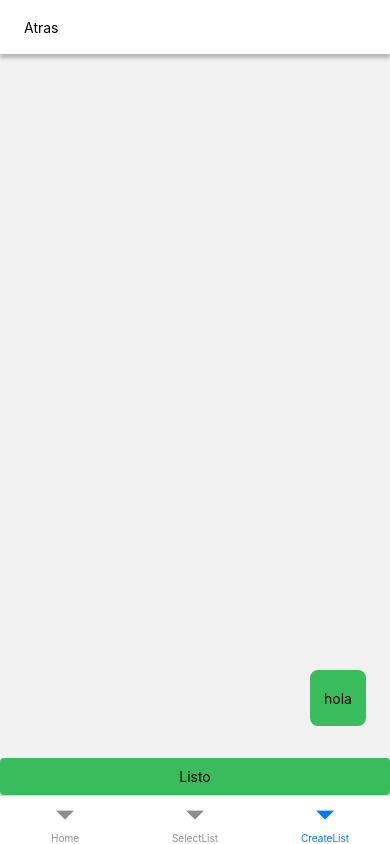
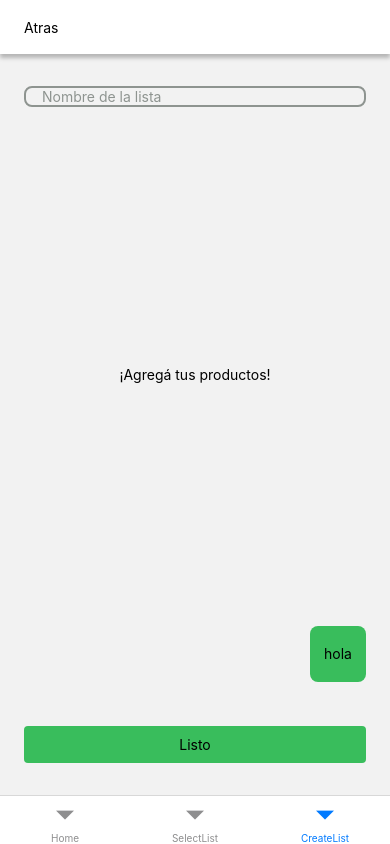
Before and after one commit to agusgarone/listApp, a React Native app: screen /CreateList in a window 390 px wide. Built offline with nearby package versions, Linux system fonts and the light colour scheme.

Commit message:
FEAT: Funcionamiento de la seleccion de productos y creacion de listas

```diff
--- a/package.json
+++ b/package.json
@@ -14,6 +14,7 @@
     "@react-navigation/bottom-tabs": "^6.6.0",
     "@react-navigation/native": "^6.1.17",
     "formik": "^2.4.6",
+    "moment": "^2.30.1",
     "react": "18.2.0",
     "react-native": "0.74.2",
     "react-native-gesture-handler": "^2.17.1",
--- a/src/components/BottomSheet/Content.tsx
+++ b/src/components/BottomSheet/Content.tsx
@@ -17,7 +17,9 @@ const Content = ({onDismiss}: IBottomSheet) => {
   const [showError, setShowError] = useState<boolean>(false);
   const [message, setMessage] = useState<string>('');
   const [values, setValues] = useState<IProduct[]>([]);
-  const [productsSelected, setProductsSelected] = useState<IProduct[]>([]);
+  const products: IProduct[] = GlobalStateService.getProductsSelected();
+  const [productsSelected, setProductsSelected] =
+    useState<IProduct[]>(products);
 
   const onPress = ({item}: {item: IProduct}) => {
     if (productsSelected.length) {
--- a/src/components/Button.tsx
+++ b/src/components/Button.tsx
@@ -20,25 +20,16 @@ const Button = ({
   //   const {scheme} = useTheme();
   const buttonStyles = [
     {backgroundColor: theme.colors.primary},
-    pressableDisabled && styles.disabledOpacity,
+    isDisabled && styles.disabledOpacity,
     styles.button,
   ];
-  // * mas adelante se hace las fuentes
-  //   const textStyles = [
-  //     isDisabled
-  //       ? theme.disabledButtonText[variant][scheme]
-  //       : theme.buttonText[variant][scheme],
-  //     styles.buttonText,
-  //   ];
+
   return (
     <View>
       <TouchableOpacity
         style={buttonStyles}
         onPress={onPress}
-        disabled={isDisabled}
-        activeOpacity={
-          pressableDisabled ? styles.disabledOpacity.opacity : 0.2
-        }>
+        disabled={isDisabled}>
         <Text>{children}</Text>
       </TouchableOpacity>
     </View>
@@ -63,6 +54,7 @@ const styles = StyleSheet.create({
   disabledOpacity: {
     opacity: 0.5,
   },
+  disabled: {},
 });
 
 export default Button;
--- /dev/null
+++ b/src/screens/CreateList/Components/Form.tsx
@@ -0,0 +1,71 @@
+import React from 'react';
+import {View, StyleSheet, Keyboard} from 'react-native';
+import {Formik} from 'formik';
+import {FORM_STATUS} from '../../../common/utils/formStatus';
+import {FormikInputValue} from '../../../components/FormikInput';
+import Button from '../../../components/Button';
+import moment from 'moment';
+import {IList} from '../../../models/list';
+import {CreateList} from '../../../services/List';
+import {GlobalStateService} from '../../../services/globalStates';
+import {IProduct} from '../../../models/product';
+
+const initialValues = {
+  name: '',
+};
+
+const CreateListForm = ({children}: {children: JSX.Element}) => {
+  const products: IProduct[] = GlobalStateService.getProductsSelected();
+
+  const handleFormikSubmit = async (
+    values: {name: string},
+    actions: {
+      setStatus: (arg0: string) => void;
+      setSubmitting: (arg0: boolean) => void;
+    },
+  ) => {
+    actions.setStatus(FORM_STATUS.idle);
+    const newList: IList = {
+      fechaAlta: moment().format('DD-MM-YYYY'),
+      name: values.name,
+      products,
+      id: Math.floor(Math.random() * 900000) + 100000,
+    };
+    CreateList(newList);
+    Keyboard.dismiss();
+  };
+  return (
+    <Formik initialValues={initialValues} onSubmit={handleFormikSubmit}>
+      {({handleSubmit}) => {
+        return (
+          <View style={styles.form}>
+            <FormikInputValue
+              name="name"
+              placeholder={'Nombre de la lista'}
+              iconStyles={'red'}
+              styles={{
+                width: '100%',
+                marginBottom: 16,
+              }}
+            />
+            {children}
+            <Button
+              children="Listo"
+              isDisabled={false}
+              onPress={handleSubmit}
+              key={'Button'}
+            />
+          </View>
+        );
+      }}
+    </Formik>
+  );
+};
+
+const styles = StyleSheet.create({
+  form: {
+    flex: 1,
+  },
+});
+
+export default CreateListForm;
--- a/src/screens/CreateList/index.tsx
+++ b/src/screens/CreateList/index.tsx
@@ -8,7 +8,6 @@ import {
   View,
 } from 'react-native';
 import Header from '../../components/Header';
-import Button from '../../components/Button';
 import List from '../../components/List';
 import FloatButton from '../../components/FloatButton';
 import BottomSheet from '../../components/BottomSheet/BottomSheet';
@@ -16,6 +15,7 @@ import {NavigationContext} from '@react-navigation/native';
 import {GlobalStateService} from '../../services/globalStates';
 import {IProduct} from '../../models/product';
 import RenderProduct from './Components/RenderProducts';
+import CreateListForm from './Components/Form';
 
 const CreateList = () => {
   const [show, setShow] = useState(false);
@@ -31,8 +31,6 @@ const CreateList = () => {
   const _renderProducts = ({item}: {item: IProduct}) => {
     return <RenderProduct item={item} onPress={() => null} />;
   };
-
-  const handleSubmit = () => {};
 
   return (
     <SafeAreaView style={Style.screen}>
@@ -56,17 +54,46 @@ const CreateList = () => {
             key={'Header'}
           />
           <View style={Style.content}>
-            <View style={Style.first}>
-              <List data={products} render={_renderProducts} />
-            </View>
-            <View style={Style.second}>
-              <FloatButton onPress={onPress} />
-            </View>
+            <CreateListForm
+              children={
+                <Content
+                  _renderProducts={_renderProducts}
+                  onPress={onPress}
+                  products={products}
+                />
+              }
+            />
           </View>
-          <Button children="Listo" isDisabled={true} key={'Button'} />
         </View>
       </>
     </SafeAreaView>
+  );
+};
+
+const Content = ({
+  products,
+  _renderProducts,
+  onPress,
+}: {
+  products: IProduct[];
+  _renderProducts: any;
+  onPress: () => void;
+}) => {
+  return (
+    <>
+      <View style={Style.first}>
+        {products.length ? (
+          <List data={products} render={_renderProducts} />
+        ) : (
+          <View style={Style.noProducts}>
+            <Text>¡Agregá tus productos!</Text>
+          </View>
+        )}
+      </View>
+      <View style={Style.second}>
+        <FloatButton onPress={onPress} />
+      </View>
+    </>
   );
 };
 
@@ -88,11 +115,16 @@ const Style = StyleSheet.create({
   first: {
     flex: 5,
   },
+  noProducts: {
+    flex: 1,
+    alignItems: 'center',
+    justifyContent: 'center',
+  },
   second: {
     flex: 1,
     display: 'flex',
     alignItems: 'flex-end',
-    justifyContent: 'flex-end',
+    justifyContent: 'flex-start',
   },
 });
 
--- a/src/screens/Home/index.tsx
+++ b/src/screens/Home/index.tsx
@@ -1,12 +1,22 @@
-import React from 'react';
+import React, {useState} from 'react';
 import {SafeAreaView, StyleSheet, Text, View} from 'react-native';
 import Header from '../../components/Header';
 import List from '../../components/List';
-import {Lists} from '../../data-mock';
 import RenderList from './Components/RenderList';
 import {IList} from '../../models/list';
+import {NavigationContext} from '@react-navigation/native';
+import StorageService from '../../services/asyncStorage';
 
 const Home = () => {
+  const [list, setList] = useState<IList[]>([]);
+  const navigation = React.useContext(NavigationContext);
+
+  navigation?.addListener('focus', () => {
+    StorageService.getItem('lists').then(res => {
+      setList(res);
+    });
+  });
+
   const _renderList = ({item}: {item: IList}) => {
     return <RenderList item={item} />;
   };
@@ -21,7 +31,7 @@ const Home = () => {
           key={'Header'}
         />
         <View style={Style.content}>
-          <List data={Lists} render={_renderList} />
+          <List data={list} render={_renderList} />
         </View>
       </View>
     </SafeAreaView>
--- a/src/services/List.tsx
+++ b/src/services/List.tsx
@@ -4,12 +4,16 @@ import StorageService from './asyncStorage';
 export const CreateList = (list: IList) => {
   StorageService.getItem('lists').then((response: IList[]) => {
     const lists = response;
-    const listExist = lists.find(value => value.name === list.name);
-    if (listExist) {
-      console.log('La lista ya existe');
+    if (lists) {
+      const listExist = lists.find(value => value.name === list.name);
+      if (listExist) {
+        console.log('La lista ya existe');
+      } else {
+        const listsArray = [...lists, list];
+        StorageService.setItem('lists', listsArray);
+      }
     } else {
-      const listsArray = [...lists, list];
-      StorageService.setItem('lists', listsArray);
+      StorageService.setItem('lists', [list]);
     }
   });
 };
```
Also changed, not shown: src/services/Stack.tsx (deleted), 1 other file (tests, documents, lock files or other folders).
